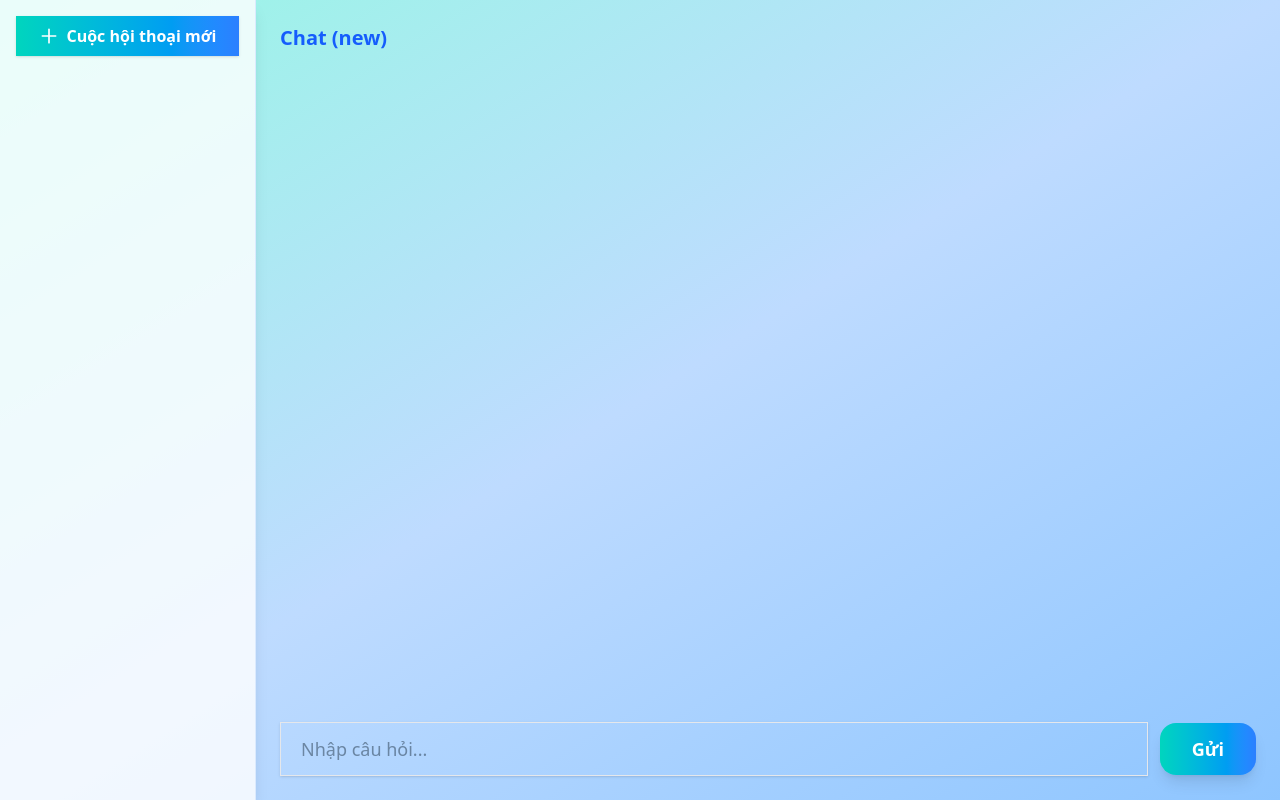
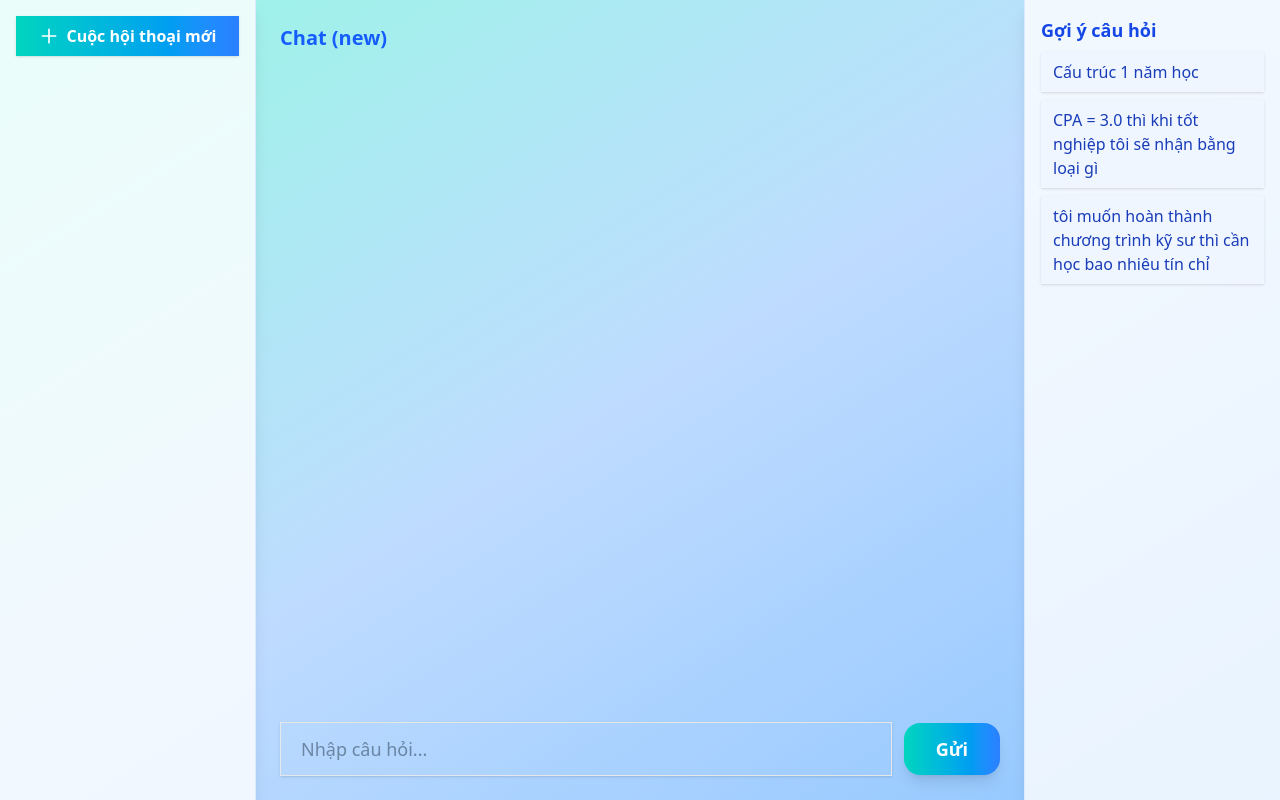
Before and after one commit to ndtwork/FinalProjectFE, a React (Vite) app: page /chat in a window 1280 px wide. Built offline with nearby package versions, Linux system fonts and the light colour scheme.

Commit message:
Update ChatPage.tsx
tạo bar bên phải cùng các câu hỏi gợi ý

```diff
--- a/src/pages/ChatPage.tsx
+++ b/src/pages/ChatPage.tsx
@@ -101,8 +101,7 @@ return (
             <li key={c.id} className="flex items-center group">
               <button
                 onClick={() => setSelected(c.id)}
-              className={`flex-1 text-left px-3 py-2 rounded-lg transition-all truncate ${
-                selected === c.id
+                className={`flex-1 text-left px-3 py-2 rounded-lg transition-all truncate ${selected === c.id
                     ? "bg-blue-100 font-bold text-blue-700"
                     : "hover:bg-blue-50"
                   }`}
@@ -125,11 +124,11 @@ return (
       </aside>
 
       {/* Main chat area */}
-    <main className="flex-1 flex flex-col justify-between p-6">
+      <main className="flex-1 flex flex-col justify-between p-6 overflow-hidden">
         <h2 className="text-xl font-bold text-blue-600 mb-2">
           Chat {selected !== null ? `#${selected}` : "(new)"}
         </h2>
-      <div className="flex-1 overflow-y-auto space-y-4 mb-4">
+        <div className="flex-1 overflow-y-auto space-y-4 mb-4 pr-4">
           {chat.map((entry, idx) => (
             <div key={idx} className="space-y-2">
               {entry.question && (
@@ -149,7 +148,7 @@ return (
             </div>
           ))}
         </div>
-      <div className="flex items-center gap-3">
+        <div className="flex items-center gap-3 mt-2">
           <input
             className="flex-1 text-lg rounded-xl border border-gray-200 px-5 py-3 shadow-sm focus:outline-none focus:ring-2 focus:ring-blue-200 transition-all"
             value={input}
@@ -165,6 +164,24 @@ return (
           </button>
         </div>
       </main>
+
+      {/* Sidebar phải: Câu hỏi gợi ý */}
+      <aside className="w-64 min-w-[200px] border-l border-blue-100 bg-white/80 shadow-lg flex flex-col p-4 space-y-2 overflow-y-auto">
+        <h3 className="text-lg font-semibold text-blue-700 mb-2">Gợi ý câu hỏi</h3>
+        {[
+          "Cấu trúc 1 năm học",
+          "CPA = 3.0 thì khi tốt nghiệp tôi sẽ nhận bằng loại gì",
+          "tôi muốn hoàn thành chương trình kỹ sư thì cần học bao nhiêu tín chỉ",
+        ].map((q, idx) => (
+          <button
+            key={idx}
+            onClick={() => setInput(q)}
+            className="text-left w-full px-3 py-2 rounded-lg bg-blue-50 hover:bg-blue-100 text-blue-800 transition-all shadow-sm"
+          >
+            {q}
+          </button>
+        ))}
+      </aside>
     </div>
   );
 
```
Lines whose indentation alone changed are shown as unchanged.
